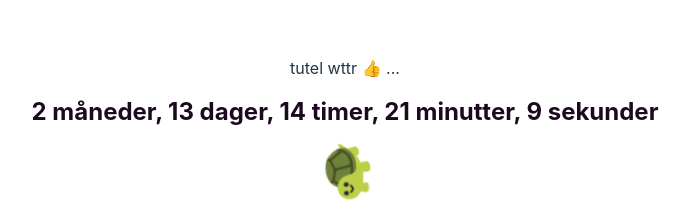
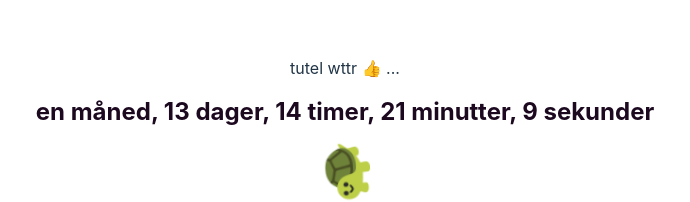
Before and after one commit to aSkailand/tutel, a React (Vite) app: page / in a window 1280 px wide. Shown: the part 121-323 px from the top of the page, without its empty margins (295-985 px from the left). Built offline with nearby package versions, Linux system fonts and the light colour scheme; no server answers.

Commit message:
change month :D

```diff
--- a/src/App.jsx
+++ b/src/App.jsx
@@ -11,7 +11,7 @@ function App() {
     <>
       <div className="App">
         {typeof wttr !== "object" ? wttr : "tutel wttr 👍 ..."}
-        <Countdown year={2023} month={3} day={1}/>
+        <Countdown year={2023} month={2} day={1}/>
         <h1 className="react">🐢tutel🐢</h1>
         <div className="card">
           <button onClick={() => setCount((count) => count + 1)}>
```
